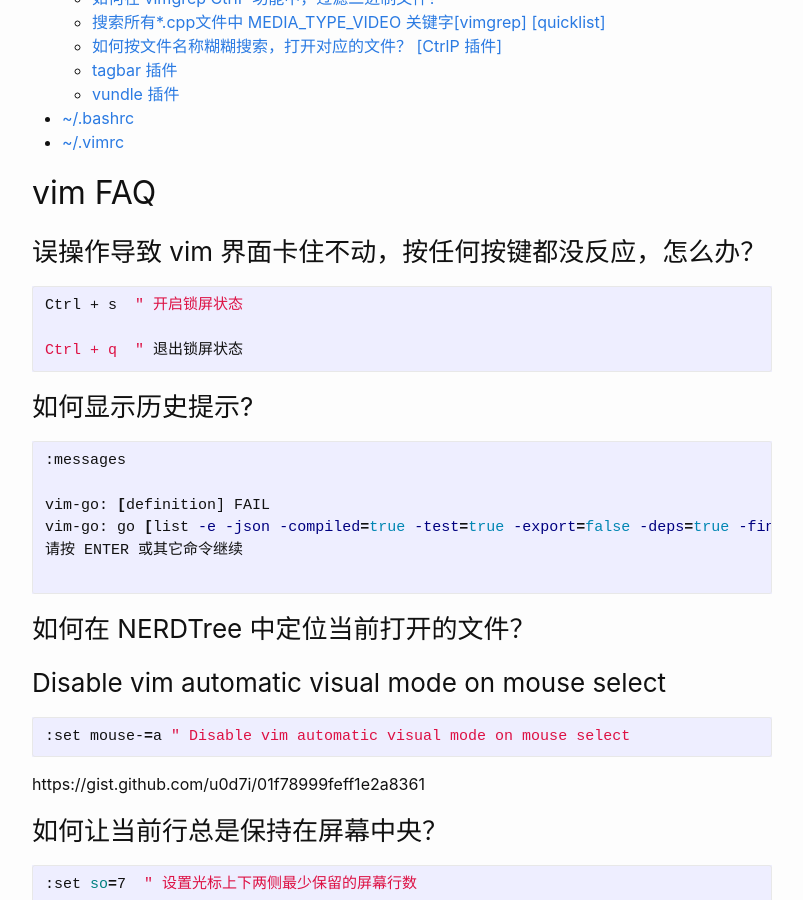
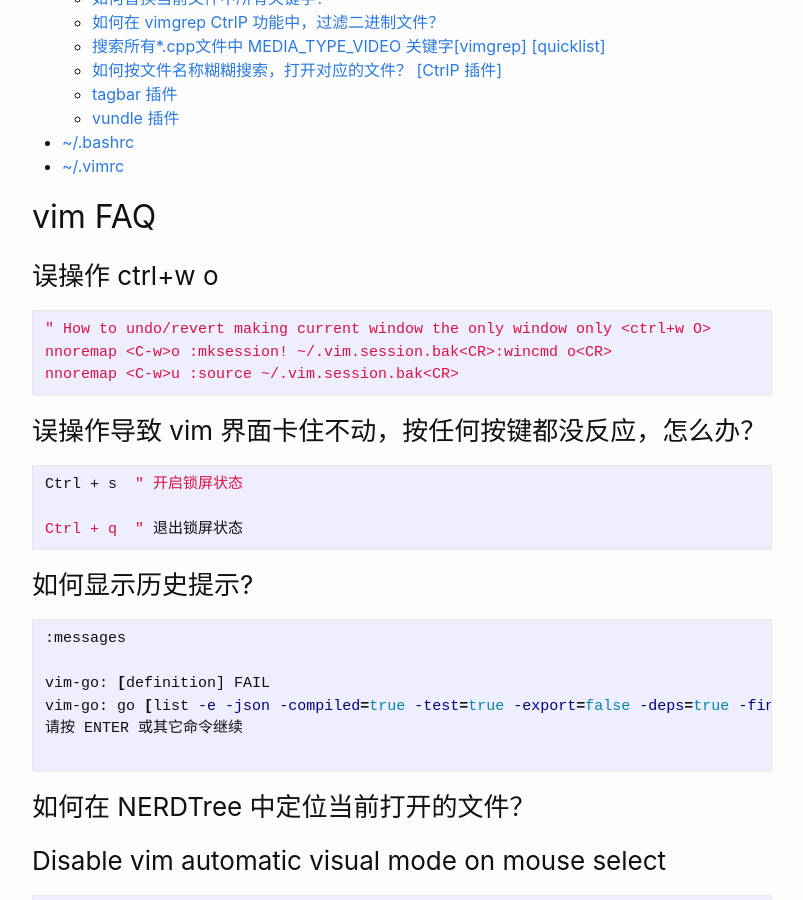
Before and after one commit to wangtiga/wangtiga.github.io, a Jekyll site: the page built from _posts/2019-11-06-vim_faq.md, in a window 1280 px wide and 900 px high, scrolled down 960 px. Shown: the whole window, without its empty margins (238-1041 px from the left). Built offline with Jekyll 4.4.1, drawn with Linux system fonts in a browser that asks for light colours.

Commit message:
updated from r1

````diff
--- a/_posts/2019-11-06-vim_faq.md
+++ b/_posts/2019-11-06-vim_faq.md
@@ -10,6 +10,15 @@ tags:   linux
 
 
 ## vim FAQ
+
+
+### 误操作 ctrl+w o
+
+```shell
+" How to undo/revert making current window the only window only <ctrl+w O>
+nnoremap <C-w>o :mksession! ~/.vim.session.bak<CR>:wincmd o<CR>
+nnoremap <C-w>u :source ~/.vim.session.bak<CR>
+```
 
 
 ### 误操作导致 vim 界面卡住不动，按任何按键都没反应，怎么办？
````
